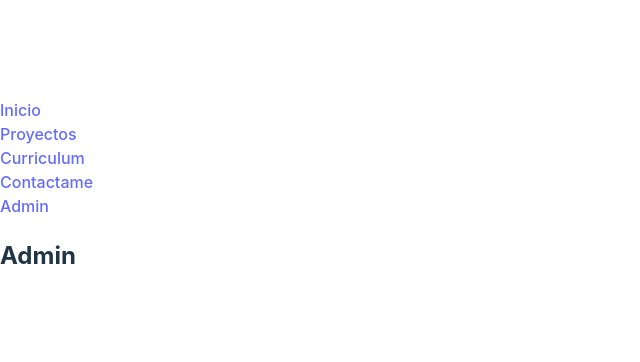
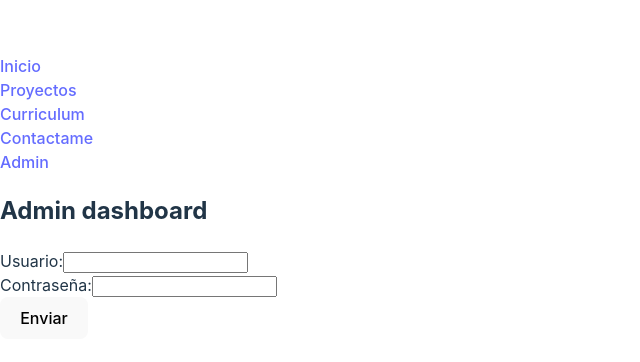
Before and after one commit to Izanalgit/project-breake-03-Full_Stack-Client, a React (Vite) app: page /admin in a window 1280 px wide. Shown: the part 204-566 px from the top of the page, without its empty margins (0-640 px from the left). Built offline with nearby package versions, Linux system fonts and the light colour scheme; no server answers.

Commit message:
feat : login and logout modules

```diff
--- /dev/null
+++ b/src/components/LogIn.jsx
@@ -0,0 +1,50 @@
+import { useEffect, useState } from 'react';
+import { useApp } from '../context/AppContext';
+import { useAdmin } from '../context/AdminContext';
+import useFetchPOST from '../hooks/useFetchPOST';
+import FormLogIn from "./forms/FormLogIn";
+
+const LogIn = () => {
+
+    const [fetchPayload, setFetchPayload] = useState(null);
+    const [credentials, setCredentials] = useState(null);
+    const [errAPI , setErrAPI] = useState (null);
+
+    const { getAtuhToken } = useAdmin();
+    const { API , getLoged } = useApp();
+
+    const API_LOGIN = API + '/user/login';
+
+    const {data,status,errMsg} = useFetchPOST (API_LOGIN,fetchPayload);
+
+    const getCredentials = (data) => {
+        if(data) setCredentials(data);
+    }
+
+    //Set payloand to POST
+    useEffect(()=>{
+        if(credentials)
+            setFetchPayload({payload:credentials})
+    },[credentials])
+
+    //Save token
+    useEffect(()=>{
+        if(errMsg)
+            setErrAPI(errMsg);
+        if(data && !errMsg)
+            if(data.data.authToken){
+                getAtuhToken(data.data.user,data.data.authToken);
+                getLoged(true);
+            }
+    },[status,data,errMsg])
+
+    return(
+        <>
+            {errAPI && <h5>{errAPI}</h5>}
+            <FormLogIn props={{getCredentials}} />
+        </>
+    );
+
+}
+
+export default LogIn;
--- /dev/null
+++ b/src/components/LogOut.jsx
@@ -0,0 +1,54 @@
+import { Link } from "react-router-dom";
+import { useEffect, useState } from "react";
+import { useApp } from "../context/AppContext";
+import { useAdmin } from "../context/AdminContext";
+import useFetchPOST from "../hooks/useFetchPOST";
+
+
+const LogOut = () => {
+    const [token, setToken] = useState(null);
+    const [fetchPayload, setFetchPayload] = useState(null);
+    const [errAPI , setErrAPI] = useState (null);
+
+    const {API, getLoged} = useApp();
+    const {cleanAtuhToken , throwToken} = useAdmin();
+
+    const API_LOGOUT = API + '/user/logout';
+
+    const {data,status,errMsg} = useFetchPOST (API_LOGOUT,fetchPayload);
+
+    const handleClick = () => {
+        setFetchPayload({
+            payload: {name: token[0]},
+            authToken: token[1]
+        })
+    }
+
+    //Init auth Token from context
+    useEffect(()=>{
+        const token = throwToken();
+        setToken(token);
+    },[])
+
+    //Clean token
+    useEffect(()=>{
+        if(errMsg)
+            setErrAPI(errMsg);
+        if(data && !errMsg){
+            cleanAtuhToken();
+            getLoged(false);
+        }
+    },[status,data,errMsg])
+
+
+    return (
+        <>
+            {errAPI && <h5>{errAPI}</h5>}
+            {/* <Link to={"/"}> */}
+                <button onClick={handleClick}>LogOut</button>
+            {/* </Link> */}
+        </>
+    );
+}
+
+export default LogOut;
--- a/src/components/forms/FormLogIn.jsx
+++ b/src/components/forms/FormLogIn.jsx
@@ -1,12 +1,12 @@
-import React from 'react';
 import useForm from '../../hooks/useForm';
 
-const FormLogIn = () => {
+const FormLogIn = ({props}) => {
+
     const { values, handleChange, reset } = useForm({ name: '', pswd: '' });
 
     const handleSubmit = (event) => {
         event.preventDefault();
-    console.log(values);//POST TO API
+        props.getCredentials(values)
         reset();
     };
 
--- /dev/null
+++ b/src/context/AdminContext.jsx
@@ -0,0 +1,56 @@
+import { useContext, createContext, useState , useEffect } from "react";
+
+const AdminContext = createContext();
+
+const AdminProvaider = ({children}) => {
+
+    const [atuhToken, setAtuhToken] = useState();
+    const [user, setUser] = useState();
+
+    //Save Token
+    const getAtuhToken = (user,token) => {
+        if(token)
+            setAtuhToken(token)
+        if(user)
+            setUser(user)
+    }
+
+    //Send Token : [0]user [1]authToken
+    const throwToken = () =>{
+        if(localStorage.atuhToken)
+            return [
+                JSON.parse(localStorage.user),
+                JSON.parse(localStorage.atuhToken)
+            ]
+    };
+
+    //Clean Token and localStorage
+    const cleanAtuhToken = () => {
+        setAtuhToken(null);
+        setUser(null);
+        localStorage.removeItem("atuhToken");
+        localStorage.removeItem("user");
+    };
+
+    //Connection client->localStorage
+    useEffect(()=>{
+        if(atuhToken && !localStorage.atuhToken)
+            localStorage.setItem("atuhToken", JSON.stringify(atuhToken));
+        if(user && !localStorage.user)
+            localStorage.setItem("user", JSON.stringify(user));
+    },[atuhToken])
+
+    return (
+        <AdminContext.Provider value={{
+            throwToken,
+            getAtuhToken,
+            cleanAtuhToken,
+        }}>
+            {children}
+        </AdminContext.Provider>
+    );
+}
+
+const useAdmin = () => useContext(AdminContext);
+
+export {AdminProvaider, useAdmin};
--- a/src/context/AppContext.jsx
+++ b/src/context/AppContext.jsx
@@ -5,8 +5,13 @@ const AppContext = createContext();
 const AppProvaider = ({children}) => {
 
     const [projectsData, setProjectsData] = useState();
+    const [logedIn, setLogedIn] = useState(false);
     const [theme, setTheme] = useState('light');
     const API = "http://localhost:8080";
+
+    //Secure localStorage clean
+    localStorage.removeItem("atuhToken");
+    localStorage.removeItem("user");
 
     //Projects data
     const getProjectsData = (data) => {
@@ -20,13 +25,18 @@ const AppProvaider = ({children}) => {
         if(theme == 'dark') setTheme('light');
     }
 
+    //Loged check
+    const getLoged = (status) => setLogedIn(status);
+
     return (
         <AppContext.Provider value={{
             projectsData,
+            logedIn,
             theme,
             API,
             getProjectsData,
-            changeTheme
+            changeTheme,
+            getLoged
         }}>
             {children}
         </AppContext.Provider>
--- a/src/pages/Admin.jsx
+++ b/src/pages/Admin.jsx
@@ -1,10 +1,24 @@
+import { useApp } from "../context/AppContext";
+import { AdminProvaider } from "../context/AdminContext";
+import LogIn from "../components/LogIn";
+import LogOut from "../components/LogOut";
 
 const Admin = () => {
+
+    const {logedIn} = useApp();
+
     return (
-      <>
-      <h2>Admin</h2>
-      </>
+    <>
+        <h2>Admin dashboard</h2>
+        <AdminProvaider>
+            {!logedIn && <LogIn />}
+            {logedIn && (
+
+                <LogOut />
+            )}
+        </AdminProvaider>
+    </>
     )
-  };
+};
 
   export default Admin;
--- a/src/pages/Contact.jsx
+++ b/src/pages/Contact.jsx
@@ -2,7 +2,6 @@ import { useEffect, useState } from "react";
 import { useApp } from "../context/AppContext";
 import FormContact from "../components/forms/FormContact";
 import useFetchPOST from "../hooks/useFetchPOST";
-
 
 const Contact = () => {
 
```
Also changed, not shown: src/components/MessagesAdmin.jsx (added), src/components/ProjectsAdmin.jsx (added). Lines whose indentation alone changed are shown as unchanged.
